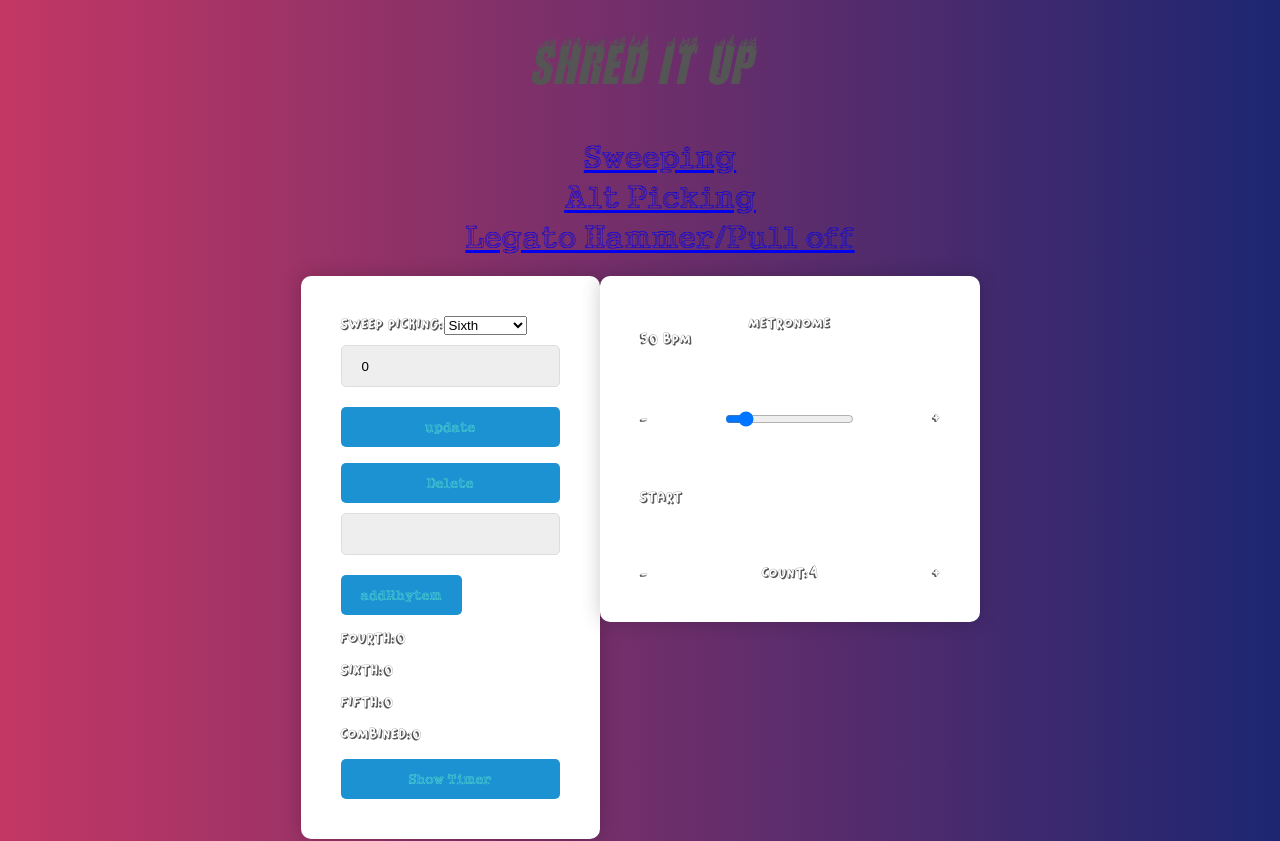
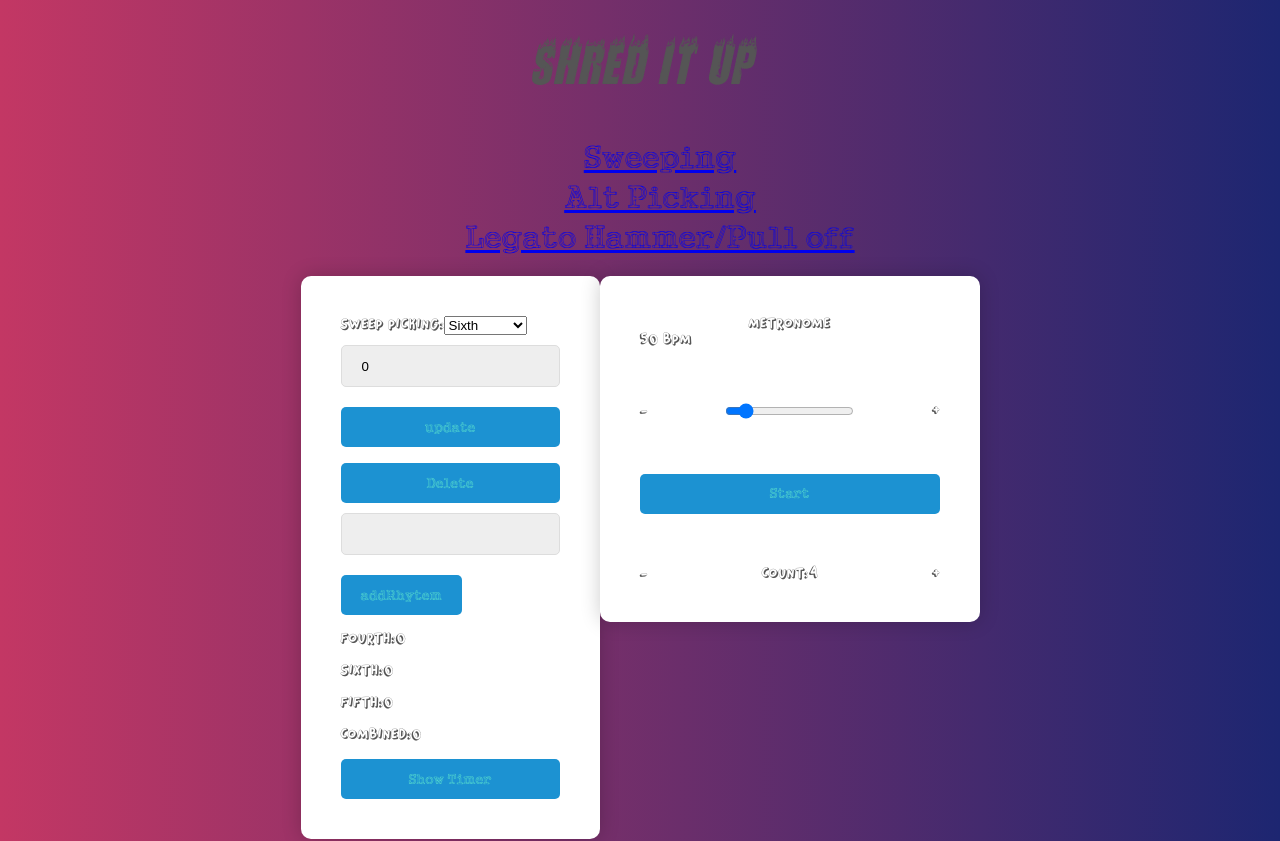
Before and after one commit to pelegsch666/shred_it_up, a React (Create React App) app: page /sweeping in a window 1280 px wide. Shown: the top 841 px of the page. Built offline with nearby package versions, Linux system fonts and the light colour scheme.

Commit message:
Last update No Audio

```diff
--- a/src/components/Metronome.js
+++ b/src/components/Metronome.js
@@ -1,8 +1,8 @@
 import { useEffect, useState } from 'react'
 import styled from 'styled-components'
-import { DivForMetronome, DivNoForm } from './styles/StyledComponents'
+import { Button, DivForMetronome, DivNoForm } from './styles/StyledComponents'
 import Timer from '../dataObjects/timer'
-
+import {howl,howler} from 'howler'
 
 
 const DivForSettings = styled.div`
@@ -52,24 +52,28 @@ function Metronome() {
 
     const [sound, setSound] = useState();
 
-  async function playSound() {
-    console.log('Loading Sound');
-    const { sound } = await Audio.Sound.createAsync( require(audioUrlFirst)
-    );
-    setSound(sound);
+    const KICK_URL = '../audio/click1.mp3';
+	const audioContext = new AudioContext();
 
-    console.log('Playing Sound');
-    await sound.playAsync();
-  }
+	const gainNode = audioContext.createGain();
+	gainNode.gain.setValueAtTime(0.5, 0);
+	gainNode.connect(audioContext.destination);
 
-  useEffect(() => {
-    return sound
-      ? () => {
-          console.log('Unloading Sound');
-          sound.unloadAsync();
-        }
-      : undefined;
-  }, [sound]);
+	async function handleClick() {
+		console.log('hey')
+        const response = await fetch(KICK_URL);
+		const soundBuffer = await response.arrayBuffer();
+		const kickBuffer = await audioContext.decodeAudioData(soundBuffer);
+		const kickSource = audioContext.createBufferSource();
+		kickSource.buffer = kickBuffer;
+		kickSource.connect(gainNode);
+        audioContext.resume()
+        kickSource.start()
+
+        ;}
+
+
+
 
 
 
@@ -111,7 +115,7 @@ function Metronome() {
                     <input type="range" min="20" max="280" step="1" onChange={(e) => setBpm(e.target.valueAsNumber)} />
                     <div>+</div>
                 </DivForSettings>
-                <div onClick={() => { playSound() }}>Start</div>
+                <Button onClick={() =>  handleClick() }>Start</Button>
                 <DivForSettings>
                     <div onClick={(e) => setLimitToCount(e)}>-</div>
                     <div>Count:{count}</div>
```
Also changed, not shown: package.json (+2 -5 lines), 1 other file (tests, documents, lock files or other folders).
